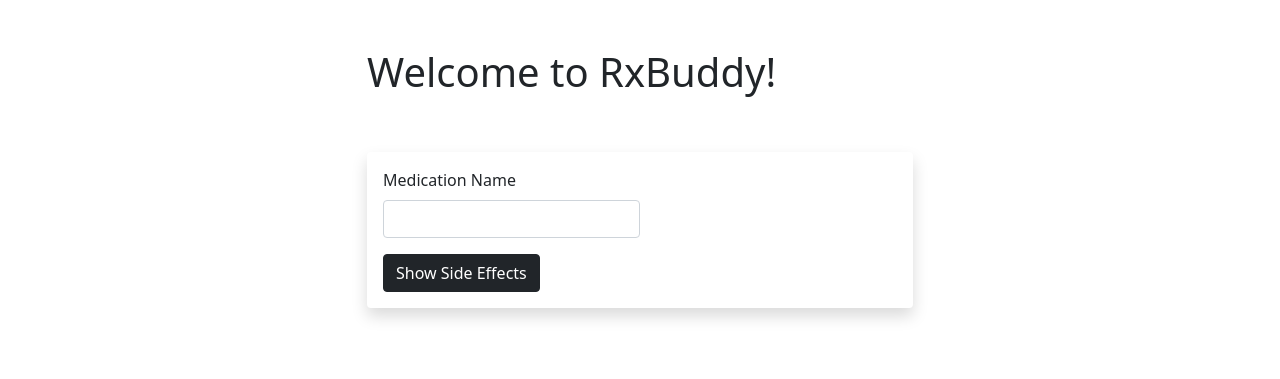
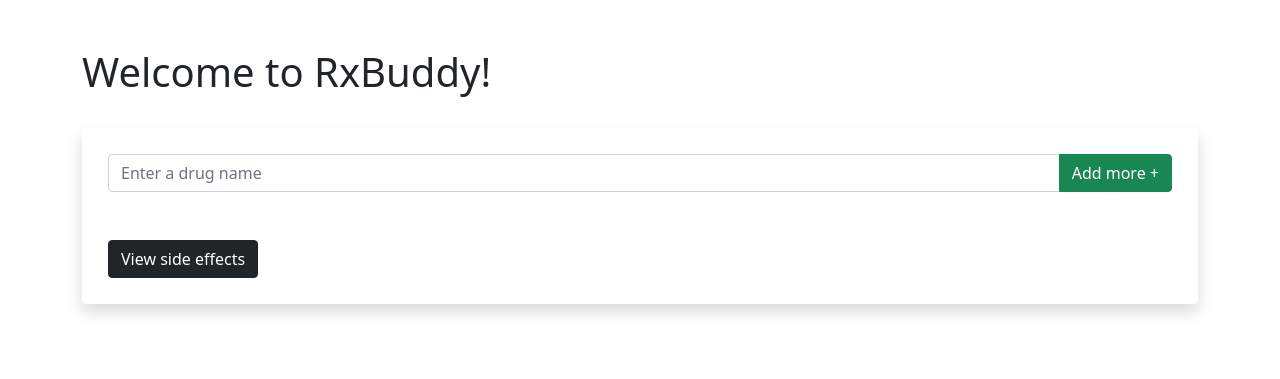
Before and after one commit to holden-chen/RxBuddyApp, a Flask app: page / in a window 1280 px wide. Shown: the part 56-435 px from the top of the page. Run offline with Flask 2, Linux system fonts and the light colour scheme.

Commit message:
Updated UI and opened functionality for the user to enter multiple medications at once

```diff
--- a/main.py
+++ b/main.py
@@ -48,12 +48,15 @@ def get_side_effects(medication):
 # Index page with the UI
 @app.route("/", methods=["POST", "GET"])
 def index():
-    medication = request.form.get("medication", "")
-    if medication:
-        results = get_side_effects(medication)
-    else:
-        results = "NOT FOUND"
-    return render_template("index.html", results=results, med_name=medication)
+    medications = request.form.getlist('drug[]')
+    results = []
+    medication = None
+    for medication in medications:
+        if medication:
+            results.append(get_side_effects(medication))
+        else:
+            results.append("NOT FOUND")
+    return render_template("index.html", meds_side_effects=zip(medications, results), meds=medications)
 
 if __name__ == "__main__":
     app.run(host="127.0.0.1", port=8080, debug=False)
--- a/templates/base.html
+++ b/templates/base.html
@@ -7,8 +7,8 @@
 
     <!-- Bootstrap CSS -->
     <link href="https://cdn.jsdelivr.net/npm/bootstrap@5.1.1/dist/css/bootstrap.min.css" rel="stylesheet" integrity="sha384-F3w7mX95PdgyTmZZMECAngseQB83DfGTowi0iMjiWaeVhAn4FJkqJByhZMI3AhiU" crossorigin="anonymous">
-
-    <title>RxBuddy</title>
+    <script src="https://ajax.googleapis.com/ajax/libs/jquery/3.4.1/jquery.min.js"></script>
+    <title>RxBuddy Beta</title>
   </head>
   <body>
     <nav class="navbar navbar-expand-lg navbar-light bg-light">
--- a/templates/index.html
+++ b/templates/index.html
@@ -1,30 +1,72 @@
 {% extends 'base.html' %}
 
 {% block content %}
+<script>
+  $(document).ready(function() {
+
+    var MaxInputs = 8; //maximum input boxes allowed
+    var InputsWrapper = $("#InputsWrapper"); //Input boxes wrapper ID
+    var AddButton = $("#AddMoreFileBox"); //Add button ID
+
+    var x = InputsWrapper.length; //initial text box count
+    var FieldCount=1; //to keep track of text box added
+
+    $(AddButton).click(function (e) {
+      if(x <= MaxInputs) {
+        FieldCount++; //text box added increment
+        //add input box
+        $(InputsWrapper).append('<div class="row"><div class="input-group"><input type="text" placeholder="Enter a drug name" class="form-control name_list" name="drug[]" id="field_'+ FieldCount +''+ FieldCount +'"/><a href="#" class="btn btn-danger removeclass">×</a></div></div>');
+        x++; //text box increment
+      }
+      return false;
+    });
+
+    $("body").on("click",".removeclass", function(e) { //user click on remove text
+      if( x > 1 ) {
+        $(this).parent('div').remove(); //remove text box
+        x--; //decrement textbox
+      }
+      return false;
+    });
+
+   $('#btnSubmit').click(function (e) {
+      $.ajax({
+        url:"/",
+        method:"POST",
+        data:{ meds:
+          $('#add_med')},
+        success: function (data) {
+          $('#add_med')[0].reset();
+        }
+      });
+      e.preventDefault();
+   });
+  });
+</script>
+<style>
+  .row {padding:10px;}
+</style>
 <br/><br/>
 <div class="container">
-    <div class="row">
-      <div class="col"></div>
-      <div class="col-6">
   <h1>Welcome to RxBuddy!</h1>
+  <br/>
+  <div class="shadow p-3 mb-5 bg-white rounded">
+    <div class="form-group row">
+      <form action="" method="POST" name="add_med" id="add_med">
+        <div id="InputsWrapper">
+          <div class="input-group">
+            <input type="text" name="drug[]" placeholder="Enter a drug name" class="form-control name_list"/>
+            <button type="button" name="add" id="AddMoreFileBox" class="btn btn-success">Add more +</button>
           </div>
-      <div class="col"></div>
+          <br/>
         </div>
-    <br /><br />
-    <div class="row">
-      <div class="col"></div>
-      <div class="col-6">
-        <div class="shadow p-3 mb-5 bg-white rounded">
-          <form action="" method="POST">
-            <div class="mb-3" style="width:50%;">
-              <label for="InputMedication" class="form-label">Medication Name</label>
-              <input type="text" name="medication" class="form-control" id="InputMedication" aria-describedby="enterMed">
-            </div>
-            <button type="submit" class="btn btn-dark">Show Side Effects</button>
+        <br/>
+        <button type="submit" id="btnSubmit" class="btn btn-dark">View side effects</button>
       </form>
     </div>
+  </div>
   <br/>
-        {% if med_name %}
+  {% if meds %}
     <div class="shadow p-3 mb-5 bg-white rounded">
       <table class="table table-striped">
           <thead>
@@ -34,16 +76,16 @@
             </tr>
           </thead>
           <tbody>
+            {% for med, result in meds_side_effects %}
               <tr>
-                  <td>{{ med_name.capitalize() }}</td>
-                  <td>{{ results }}</td>
+                <td>{{ med.capitalize() }}</td>
+                <td>{{ result.capitalize() }}</td>
               </tr>
+            {% endfor %}
           </tbody>
         </table>
       </div>
+    </div>
   {% endif %}
 </div>
-      <div class="col"></div>
-    </div>
-  </div>
 {% endblock %}
```
Also changed, not shown: templates/test.html (added, +44 -0 lines). Lines whose indentation alone changed are shown as unchanged.
